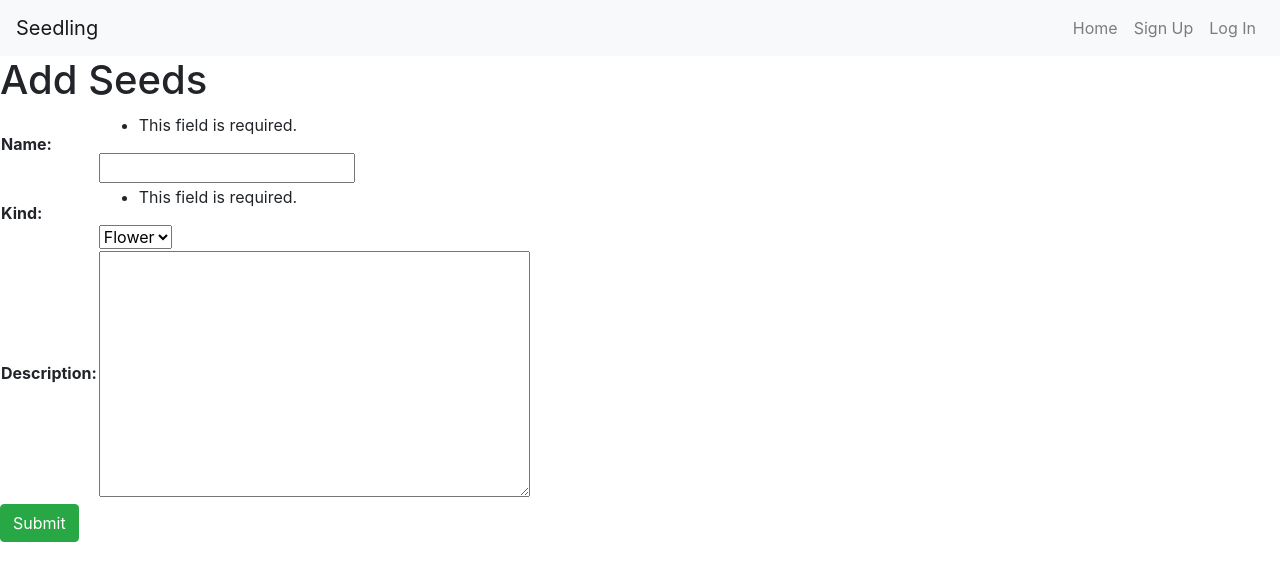
After one commit to mcholbrook/seedling, a Django app: page /seeds/create in a window 1280 px wide. The commit adds this page. Shown: the top 581 px of the page. Run offline with Django 3.2, Linux system fonts and the light colour scheme; some libraries are stand-ins or nearby versions.

Commit message:
Update seed to fbv

```diff
--- a/main_app/forms.py
+++ b/main_app/forms.py
@@ -1,6 +1,7 @@
 
 from django.forms import ModelForm
 from django.contrib.auth.models import User
+from .models import Seed
 from django.contrib.auth.forms import UserCreationForm
 
 # class UserForm(ModelForm):
@@ -12,3 +13,9 @@ class UserForm(UserCreationForm):
   class Meta(UserCreationForm):
     model = User
     fields = ['username', 'first_name', 'email']
+
+
+class SeedCreateForm(ModelForm):
+  class Meta:
+    model = Seed
+    fields = ['name', 'kind', 'description']
--- a/main_app/models.py
+++ b/main_app/models.py
@@ -9,6 +9,19 @@ PRODUCE = (
   ('H', 'Herb'),
   ('FL', 'Flower')
 )
+
+# FLOWER = 'Flower'
+# HERB = 'Herb'
+
+CARD_CHOICES = [
+  ( 'FLOWER', 'Flower'),
+  ('HERB', 'Herb')
+]
+
+# CARD_CHOICES = (
+#   ('Flower', '../../static/images/Flower.png'),
+#   ('Herb', '../../static/images/Herb.png')
+# )
 
 class Profile(models.Model):
   bio = models.TextField(max_length=200, blank=True)
@@ -23,9 +36,9 @@ class Seed(models.Model):
   name = models.CharField(max_length=100)
   scientific_name = models.CharField('Scientific Name, if applicable', max_length=100, blank=True)
   kind = models.CharField(
-    max_length=2,
-    choices=PRODUCE,
-    default=PRODUCE[0][0]
+    max_length=500,
+    choices=CARD_CHOICES,
+    default=CARD_CHOICES[0][0]
   )
   description = models.TextField(max_length=300, blank=True)
   user = models.ForeignKey(User, on_delete=models.SET_NULL, null=True)
--- a/main_app/templates/home.html
+++ b/main_app/templates/home.html
@@ -1,8 +1,9 @@
 {% extends 'base.html' %}
-
 {% block content %}
 <h1>Home</h1>
 {% if user.is_authenticated %}
 <p>Hello {{user.username}}</p>
 {% endif %}
+<img src="../static/images/chamomile.png">
+<img src="../static/images/mint.png">
 {% endblock %}
--- /dev/null
+++ b/main_app/templates/main_app/seed_form.html
@@ -0,0 +1,15 @@
+
+{% extends 'base.html' %}
+{% load static %}
+{% block content %}
+
+<h1>Add Seeds</h1>
+<form action="" method="post">
+  {% csrf_token %}
+  <table>
+    {{form.as_table}}
+  </table>
+  <input class="btn btn-success" type="submit" value="Submit">
+</form>
+
+{% endblock %}
--- a/main_app/urls.py
+++ b/main_app/urls.py
@@ -7,5 +7,5 @@ urlpatterns = [
   path('accounts/createprofile/', views.ProfileCreate.as_view(), name='create_profile'),
   path('users/', views.users_index, name='users_index'),
   path('users/<int:user_id>/', views.users_detail, name='users_detail'),
-
+  path('seeds/create', views.SeedCreate, name='seed_create'),
 ]
--- a/main_app/views.py
+++ b/main_app/views.py
@@ -4,10 +4,12 @@ from django.contrib.auth import login
 from django.contrib.auth.forms import UserCreationForm
 from django.views.generic import ListView, DetailView, DeleteView, UpdateView, CreateView
 from .models import Profile, User, Seed
-from .forms import UserForm
+from .forms import UserForm, SeedCreateForm
+from PIL import Image
 # Create your views here.
 
 def home(request):
+  # chamomile = Image.open('.static/images/chamomile.png')
   return render(request, 'home.html')
 
 def users_index(request):
@@ -46,3 +48,25 @@ class ProfileCreate(CreateView):
   def form_valid(self, form):
     form.instance.user = self.request.user
     return super().form_valid(form)
+
+# class SeedCreate(CreateView):
+#   model = Seed
+#   fields = ['name', 'scientific_name', 'kind', 'description']
+#   success_url = '/'
+
+def SeedCreate(request):
+  CARD_CHOICES = (
+  ('Flower', 'Flower'),
+  ('Herb', 'Herb')
+  )
+  print(Seed.kind)
+  # kindlist = []
+  # for choice in CARD_CHOICES:
+  #   kindlist.append(choice[0])
+  form = SeedCreateForm(request.POST)
+  context = {'form': form}
+  if form.is_valid():
+    form.save()
+    return redirect('/')
+  # context['form']= form
+  return render(request, 'main_app/seed_form.html', context)
```
Also changed, not shown: main_app/migrations/0006_auto_20210204_1910.py (added), main_app/static/images/Flower.png (added), main_app/static/images/Herb.png (added).
